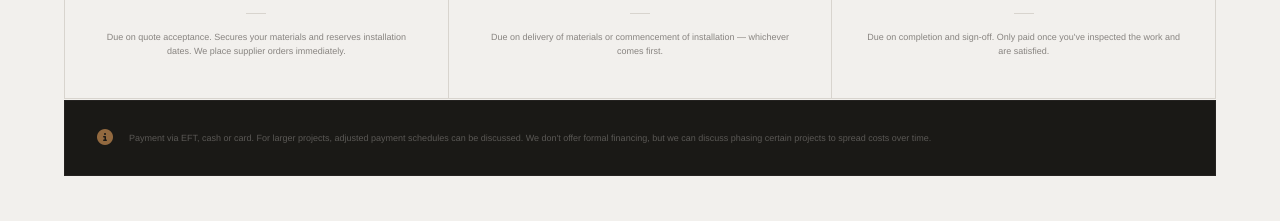
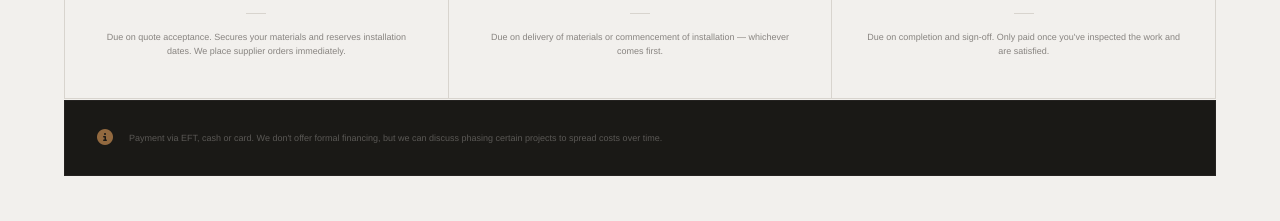
Before and after one commit to SipheleleX/xabas-cabinetry-website, a plain HTML site: page pricing.html in a window 1280 px wide. Shown: the part 1763-1984 px from the top of the page. Drawn offline with Linux system fonts and the light colour scheme.

Commit message:
Update payment note in pricing.html
Removed mention of adjusted payment schedules from payment note.

```diff
--- a/pricing.html
+++ b/pricing.html
@@ -309,7 +309,7 @@
     </div>
     <div class="payment-note">
       <span class="payment-note-icon"><i class="fa-solid fa-circle-info"></i></span>
-      <p>Payment via EFT, cash or card. For larger projects, adjusted payment schedules can be discussed. We don't offer formal financing, but we can discuss phasing certain projects to spread costs over time.</p>
+      <p>Payment via EFT, cash or card. We don't offer formal financing, but we can discuss phasing certain projects to spread costs over time.</p>
     </div>
   </div>
 </section>
```
